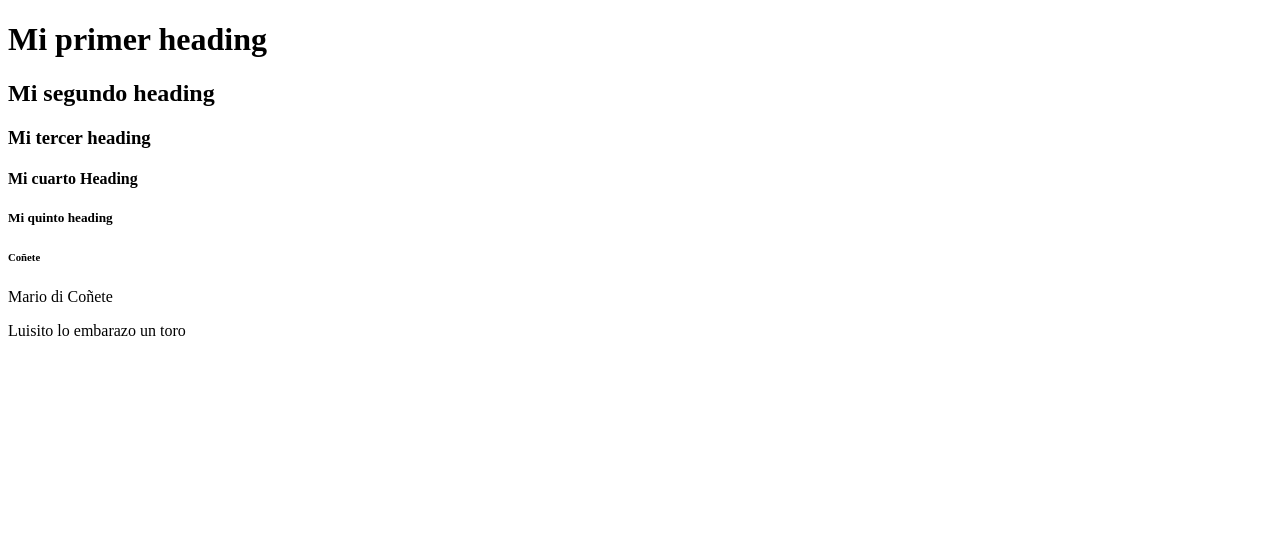
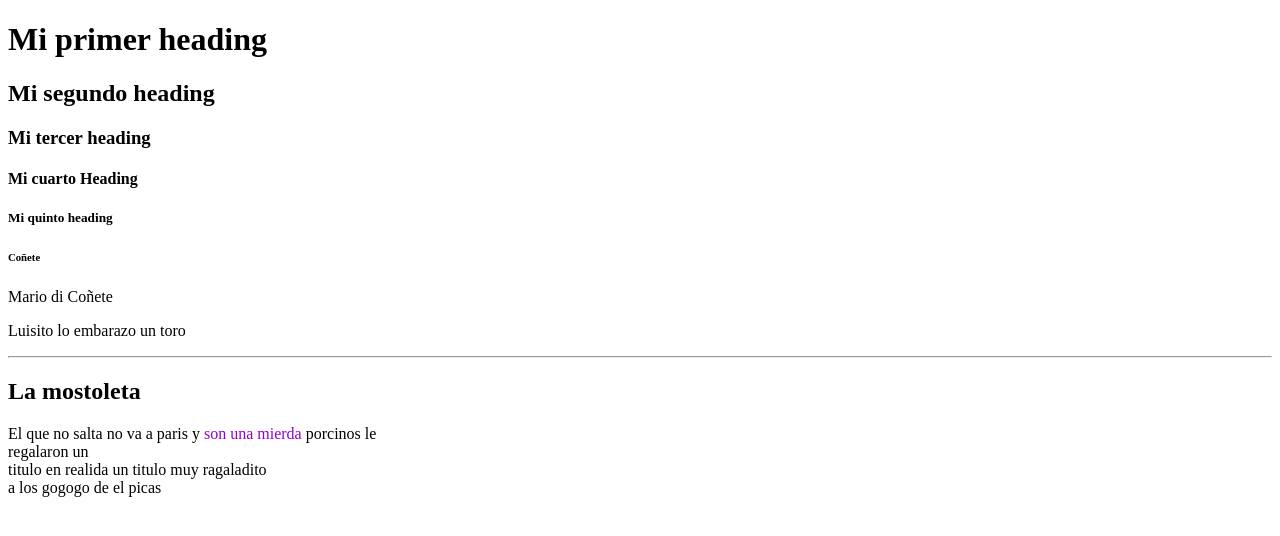
Before and after one commit to benj4VC/m, a plain HTML site: page index.html in a window 1280 px wide. Drawn offline with Linux system fonts and the light colour scheme.

Commit message:
probando br
probando los br y los span para adornar un poquiño

```diff
--- a/index.html
+++ b/index.html
@@ -12,5 +12,12 @@
     <h6>Coñete</h6>
     <p>Mario di Coñete</p>
     <p>Luisito lo embarazo un toro</p>
+    <hr>
+    <h2>La mostoleta</h2>
+    <p>El que no salta no va a paris y <span style="color: darkviolet;">son una mierda</span> porcinos le <br>
+        regalaron un <br> titulo en realida un titulo muy ragaladito <br> a los gogogo de el picas
+    </p>
+    <!--esto es un comentario
+    y se supone que no sale -->
 </body>
 </html>
```
